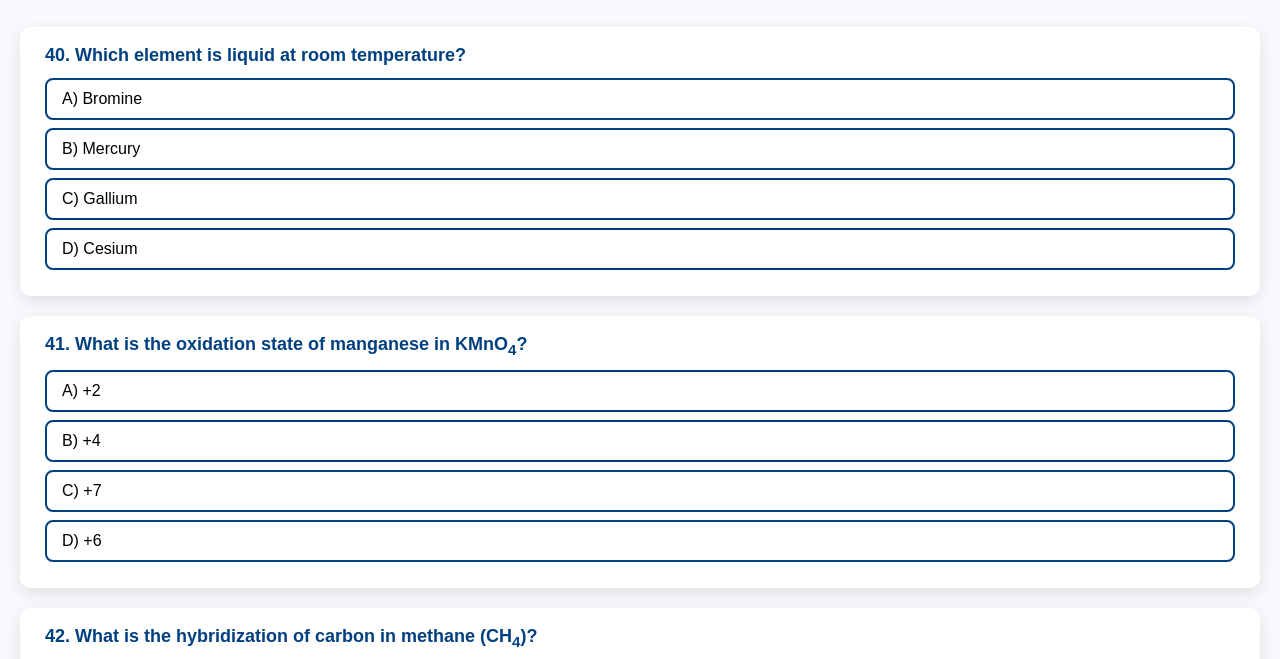
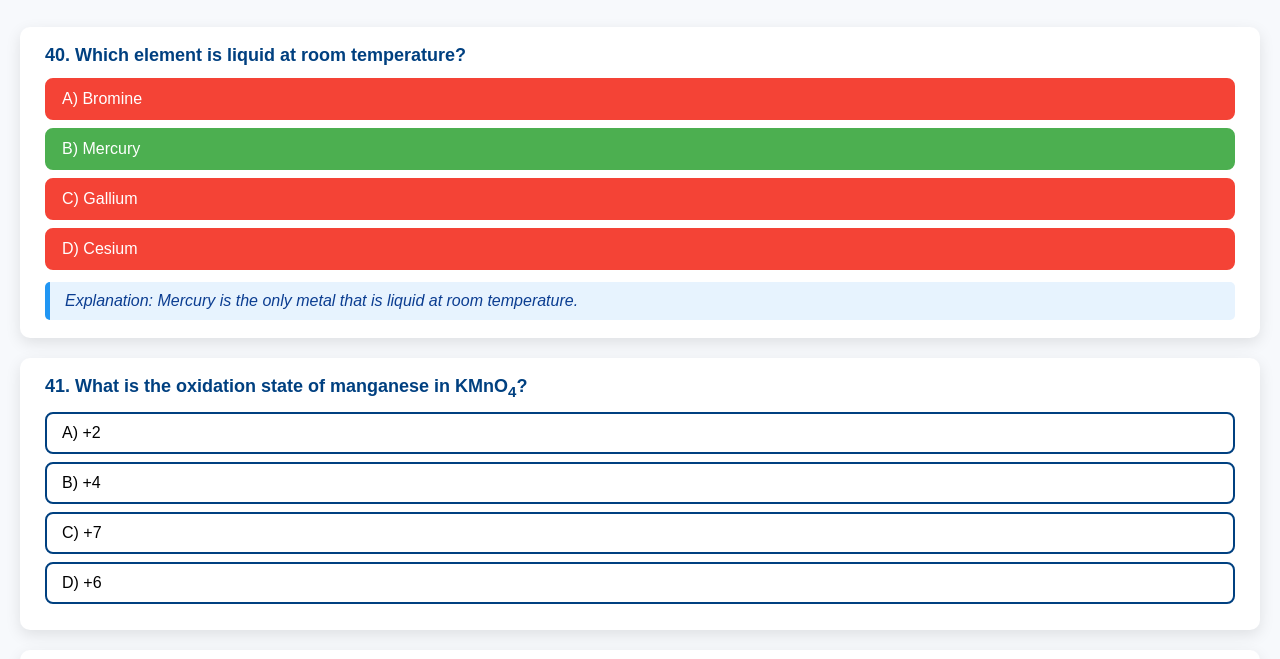
Before and after one commit to net60749-dotcom/Surprise-, a plain HTML site: page mcat60.1.1.html in a window 1280 px wide. Both pictures are taken after a click on the button "A) Bromine". Shown: the part 127-786 px from the top of the page. Drawn offline with Linux system fonts and the light colour scheme.

Commit message:
Update mcat60.1.1.html

```diff
--- a/mcat60.1.1.html
+++ b/mcat60.1.1.html
@@ -312,3 +312,51 @@
     <button data-correct="false">A) Oxygen</button>
     <button data-correct="true">B) Chlorine</button>
     <button data-correct="false">C) Nitrogen
+      <script>
+  document.querySelectorAll('.mcq').forEach(mcq => {
+    const buttons = mcq.querySelectorAll('.options button');
+    const explanation = mcq.querySelector('.explanation');
+
+    buttons.forEach(btn => {
+      btn.addEventListener('click', () => {
+        // Disable all buttons once an option is clicked
+        buttons.forEach(b => b.disabled = true);
+
+        // Mark correct and wrong answers
+        buttons.forEach(b => {
+          if (b.dataset.correct === "true") {
+            b.classList.add('correct');
+          } else {
+            b.classList.add('wrong');
+          }
+        });
+
+        // Highlight the clicked button appropriately
+        if (btn.dataset.correct === "true") {
+          btn.classList.add('correct');
+        } else {
+          btn.classList.add('wrong');
+        }
+
+        // Show explanation
+        if (explanation) {
+          explanation.style.display = 'block';
+        }
+      });
+    });
+  });
+
+  // Search filter functionality
+  const searchInput = document.getElementById('search');
+  searchInput.addEventListener('input', () => {
+    const filter = searchInput.value.toLowerCase();
+    document.querySelectorAll('.mcq').forEach(mcq => {
+      const questionText = mcq.getAttribute('data-question').toLowerCase();
+      if (questionText.includes(filter)) {
+        mcq.style.display = '';
+      } else {
+        mcq.style.display = 'none';
+      }
+    });
+  });
+                                         </script>
```
